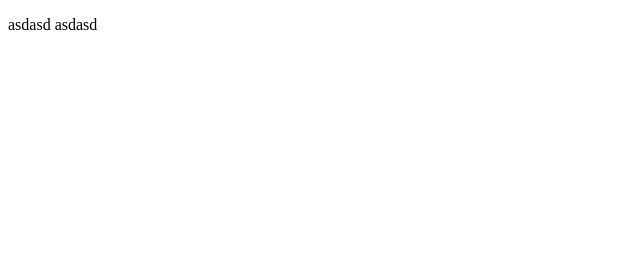
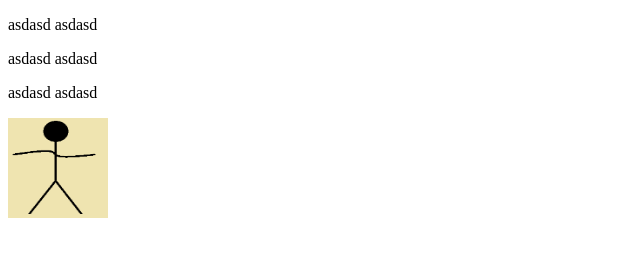
Before and after one commit to macjin/GIS, a plain HTML site: page index.html in a window 1280 px wide. Shown: the whole page, without its empty margins (0-640 px from the left). Drawn offline with Linux system fonts and the light colour scheme.

Commit message:
Adding image
Profile image added

```diff
--- a/index.html
+++ b/index.html
@@ -2,5 +2,8 @@
 <html lang="sv">
 <body>
   <p> asdasd asdasd </p>
+    <p> asdasd asdasd </p>
+      <p> asdasd asdasd </p>
+        <img src="profile.png" height="100vh" width="100vh"/>
 </body>
 </html>
```
Also changed, not shown: profile.png (added).
